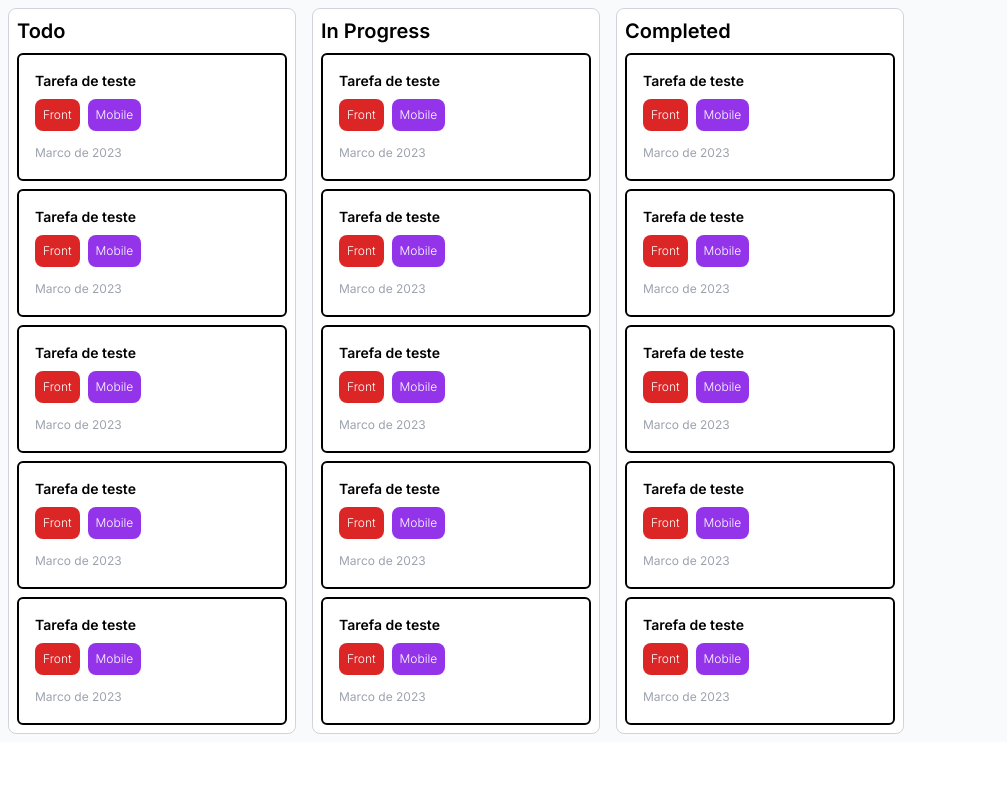
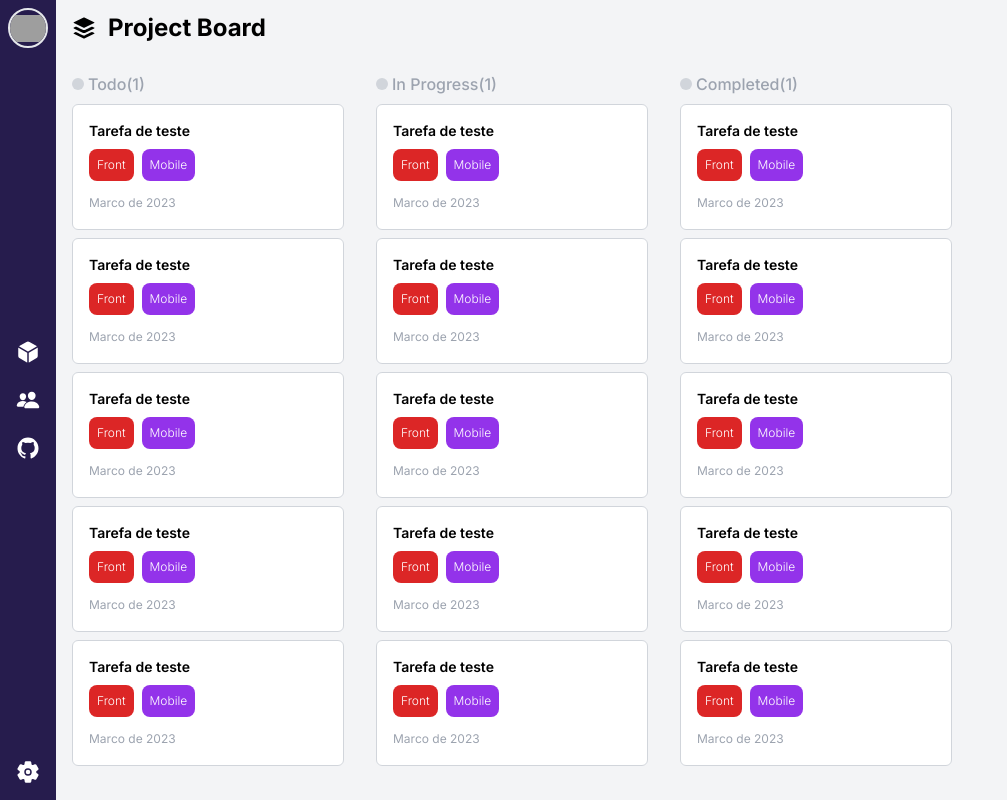
Before and after one commit to matheus55391/kanban-board-web, a Next.js app: page / in a window 1280 px wide. Shown: the whole page, without its empty margins (0-1007 px from the left). Built offline with nearby package versions, Linux system fonts and the light colour scheme; grey boxes are pictures that could not be loaded.

Commit message:
atualizando layout base do app

```diff
--- a/next.config.mjs
+++ b/next.config.mjs
@@ -1,4 +1,10 @@
 /** @type {import('next').NextConfig} */
-const nextConfig = {};
+const nextConfig = {
+    images: {
+        // liberar o github
+        domains: ['avatars.githubusercontent.com']
+
+    }
+};
 
 export default nextConfig;
--- a/package.json
+++ b/package.json
@@ -16,7 +16,8 @@
     "@hello-pangea/dnd": "^16.6.0",
     "next": "14.1.4",
     "react": "^18",
-    "react-dom": "^18"
+    "react-dom": "^18",
+    "react-icons": "^5.2.1"
   },
   "devDependencies": {
     "@testing-library/jest-dom": "^6.4.2",
--- a/src/app/page.tsx
+++ b/src/app/page.tsx
@@ -1,15 +1,46 @@
-"use client";
-import React, { useState } from "react";
-import { DragDropContext, DropResult } from "@hello-pangea/dnd";
-import ColumnComponent from "../components/ColumnComponent";
-import { BoardManager, State } from "../utils/BoardManager";
 import KanbanBoard from "@/components/KanbanBoard";
+import Image from "next/image";
+import Link from "next/link";
+import React from "react";
+import { IoSettings, IoLogoGithub, IoCube, IoPeople, IoLogoBuffer } from "react-icons/io5";
 
 const Page: React.FC = () => {
   return (
-    <>
-      <KanbanBoard />
-    </>
+    <div className="flex h-screen bg-gray-100">
+      <div className="bg-[#261C4D] w-14 flex flex-col items-center justify-between p-2 ">
+        <div className="h-10 w-10 flex items-center justify-center  rounded-full overflow-hidden border-2 ">
+          <Image
+            src="https://avatars.githubusercontent.com/u/35656197?s=400&u=9aa14daa4ab5efc5df2a013aaf518ff77e963098&v=4"
+            alt="Logo"
+            width={40}
+            height={40}
+          />
+        </div>
+        <div className="flex flex-col items-center space-y-6">
+          <IoCube className="text-white" size={24} />
+          <IoPeople className="text-white" size={24} />
+          <Link
+            href="https://github.com/matheus55391/kanban_board"
+            target="_blank"
+            className="text-white"
+          >
+            <IoLogoGithub className="text-white" size={24} />
+          </Link>
+        </div>
+        <div className="py-2">
+          <IoSettings className="text-white" size={24} />
+        </div>
+      </div>
+      <div className="flex-1 max-h-screen overflow-scroll">
+        <div className="flex flex-row items-center pl-4">
+          <IoLogoBuffer className="text-black" size={24} />
+          <h1 className="text-2xl font-bold text-center p-3">
+            Project Board
+          </h1>
+        </div>
+        <KanbanBoard />
+      </div>
+    </div>
   );
 };
 
--- a/src/components/ColumnComponent.tsx
+++ b/src/components/ColumnComponent.tsx
@@ -1,6 +1,10 @@
-import { Droppable, DraggableProvided, DraggableStateSnapshot } from '@hello-pangea/dnd';
-import React from 'react';
-import ItemComponent from './ItemComponent';
+import {
+  Droppable,
+  DraggableProvided,
+  DraggableStateSnapshot,
+} from "@hello-pangea/dnd";
+import React from "react";
+import ItemComponent from "./ItemComponent";
 
 interface ColumnProps {
   title: string;
@@ -8,31 +12,35 @@ interface ColumnProps {
   droppableId: string;
 }
 
-const grid = 8;
 
-const getListStyle = (isDraggingOver: boolean): React.CSSProperties => ({
-  background: isDraggingOver ? 'lightblue' : 'white', // Adicionei cores para indicar quando está arrastando sobre a área
-  padding: grid,
-});
-
-const ColumnComponent: React.FC<ColumnProps> = ({ title, items, droppableId }) => (
+const ColumnComponent: React.FC<ColumnProps> = ({
+  title,
+  items,
+  droppableId,
+}) => (
   <Droppable droppableId={droppableId}>
     {(provided, snapshot) => (
       <div
         ref={provided.innerRef}
         {...provided.droppableProps}
-        style={getListStyle(snapshot.isDraggingOver)}
-        className='flex flex-col min-w-72 space-y-2 m-2 p-4 overflow-hidden border border-gray-300 rounded-lg'
+        className="flex flex-col min-w-72 space-y-2  m-2 p-2 "
       >
-        <h2 className="text-xl font-semibold">{title}</h2>
+        <div className="flex flex-row items-center space-x-1">
+          <div className="w-3 h-3 rounded-full  bg-gray-300"></div>
+          <h2 className="text-base font-medium text-gray-400">{title}(1)</h2>
+        </div>
+
         {items.map((item, index) => (
           <ItemComponent
-          key={item.id}
-          id={item.id}
-          tags={[{ name: 'Front', color:'bg-red-600'}, { name: 'Mobile', color:'bg-purple-600'}]}
-          title='Tarefa de teste'
-          date='Marco de 2023'
-          index={index}
+            key={item.id}
+            id={item.id}
+            tags={[
+              { name: "Front", color: "bg-red-600" },
+              { name: "Mobile", color: "bg-purple-600" },
+            ]}
+            title="Tarefa de teste"
+            date="Marco de 2023"
+            index={index}
           />
         ))}
         {provided.placeholder}
--- a/src/components/ItemComponent.tsx
+++ b/src/components/ItemComponent.tsx
@@ -35,7 +35,7 @@ const TaskItemCard: React.FC<TaskItemCardProps> = ({
         className={getItemStyle(snapshot.isDragging)}
         style={provided.draggableProps.style}
       >
-        <div className="flex flex-col rounded-md p-4 bg-white w-full h-full border-2 border-black">
+        <div className="flex flex-col rounded-md p-4 bg-white w-full h-full border-[1px] border-gray-300">
           <h1 className="text-sm font-semibold text-black">{title}</h1>
           <div className="flex flex-row space-x-2 py-2">
             {tags.map((tag, index) => (
--- a/src/components/KanbanBoard.tsx
+++ b/src/components/KanbanBoard.tsx
@@ -1,8 +1,8 @@
-'use client'
-import React, { useState } from 'react';
-import { DragDropContext, DropResult } from '@hello-pangea/dnd';
-import ColumnComponent from './ColumnComponent';
-import { BoardManager, State } from '@/utils/BoardManager';
+"use client";
+import React, { useState } from "react";
+import { DragDropContext, DropResult } from "@hello-pangea/dnd";
+import ColumnComponent from "./ColumnComponent";
+import { BoardManager, State } from "@/utils/BoardManager";
 
 export default function KanbanBoard() {
   const [state, setState] = useState<State>(BoardManager.initialState);
@@ -29,13 +29,24 @@ export default function KanbanBoard() {
   };
 
   return (
-      <DragDropContext onDragEnd={onDragEnd}>
-        <div className="flex flex-row overflow-x-scroll bg-gray-50 h-full w-full ">
-          <ColumnComponent title="Todo" items={state.planned} droppableId="planned" />
-          <ColumnComponent title="In Progress" items={state.inProgress} droppableId="inProgress" />
-          <ColumnComponent title="Completed" items={state.done} droppableId="done" />
-
-        </div>
-      </DragDropContext>
+    <DragDropContext onDragEnd={onDragEnd}>
+      <div className="flex flex-row overflow-x-scroll  h-full w-full ">
+        <ColumnComponent
+          title="Todo"
+          items={state.planned}
+          droppableId="planned"
+        />
+        <ColumnComponent
+          title="In Progress"
+          items={state.inProgress}
+          droppableId="inProgress"
+        />
+        <ColumnComponent
+          title="Completed"
+          items={state.done}
+          droppableId="done"
+        />
+      </div>
+    </DragDropContext>
   );
 }
```
Also changed, not shown: 1 other file (tests, documents, lock files or other folders).
